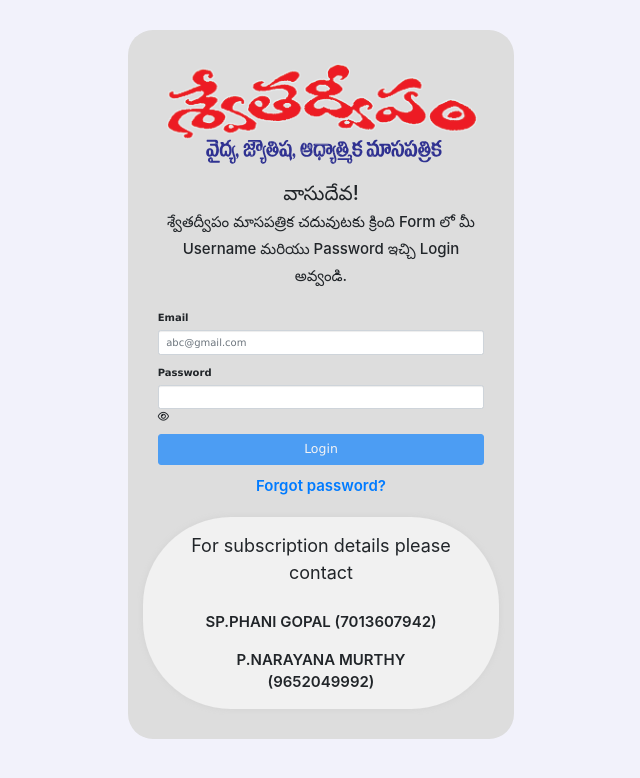
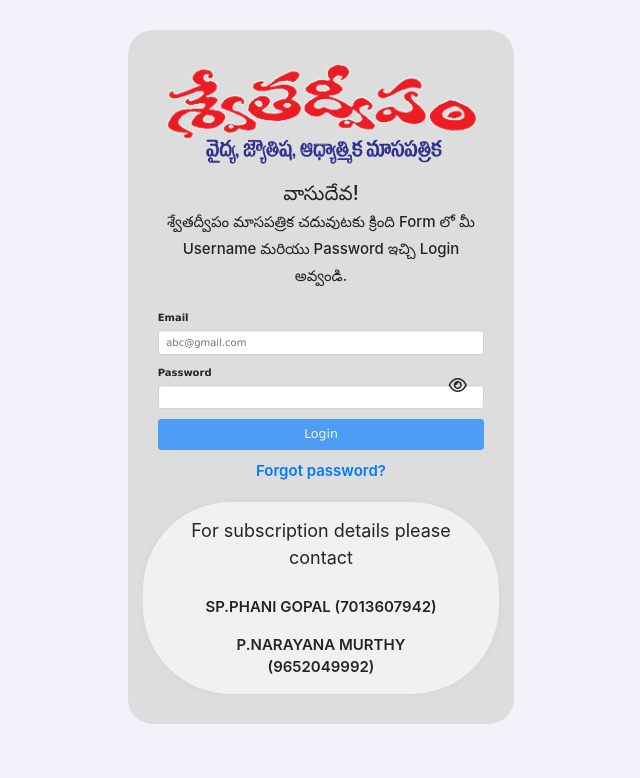
Before and after one commit to madhulathapallavi/svetadweepam, an Angular app: page / in a window 1280 px wide. Shown: the top 778 px of the page, without its empty margins (319-959 px from the left). Built offline with nearby package versions, Linux system fonts and the light colour scheme.

Commit message:
login page changes

```diff
--- a/src/app/login-in/login-in.component.css
+++ b/src/app/login-in/login-in.component.css
@@ -57,8 +57,7 @@
      /* background: rgba(255, 255, 255, 1); */
      border-radius: 25px;
     }
-<<<<<<< HEAD
-    .btn-login{
+ .btn-login{
         height: 40px;
     border-radius: 20px;
     width: 57%;
@@ -74,3 +73,9 @@
     color: #323592;
 
 }
+.password-icon{
+    position: absolute;
+    top:50%;
+    right:15%;
+    font-size:16px;
+    }
--- a/src/app/login-in/login-in.component.ts
+++ b/src/app/login-in/login-in.component.ts
@@ -15,10 +15,12 @@ export class LoginInComponent implements OnInit {
   submitted = false;
   email = '';
   password = '';
-
+  passwordShown: boolean =true;
 
   constructor(private formBuilder: FormBuilder ,public dataService: DataService,private router:Router,private toastr: ToastrService) { }
-
+  passwordShow() {
+    this.passwordShown = !this.passwordShown;
+  }
   ngOnInit() {
     this.loginform = this.formBuilder.group({
       email: ['', [Validators.required, Validators.email]],
```
